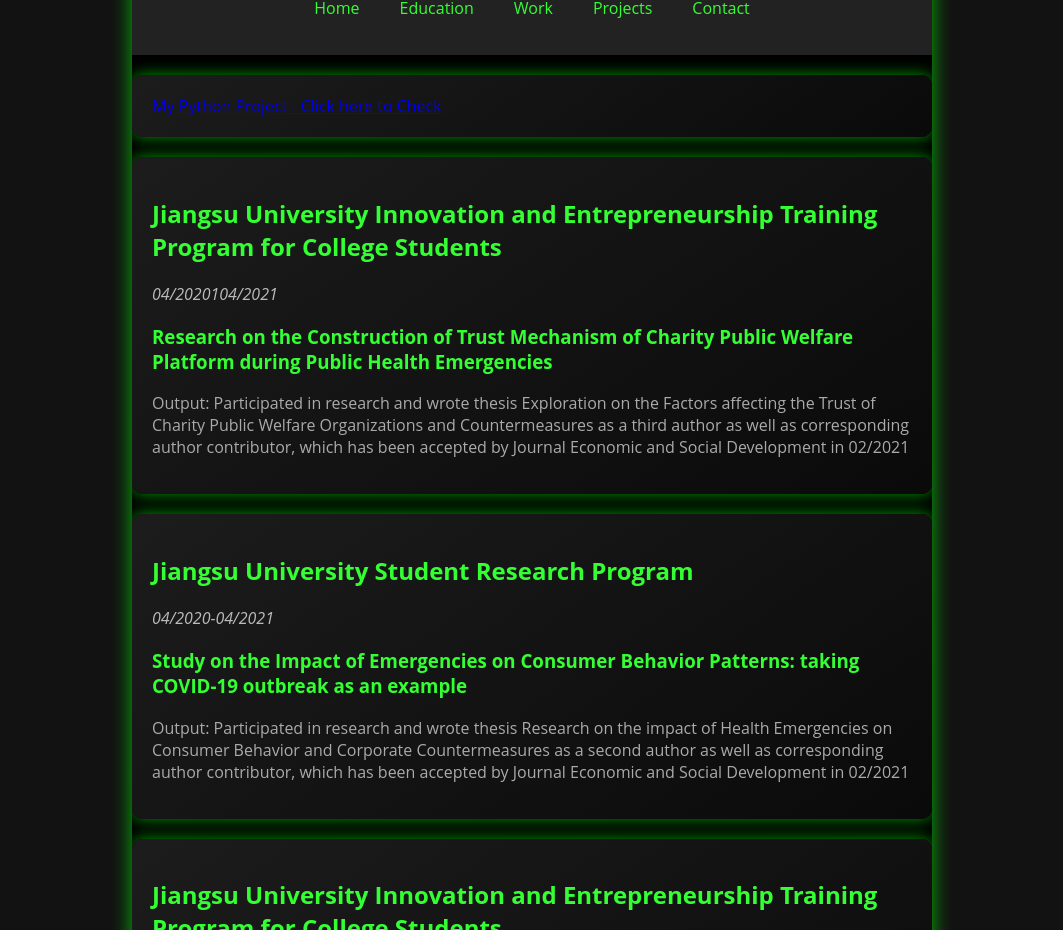
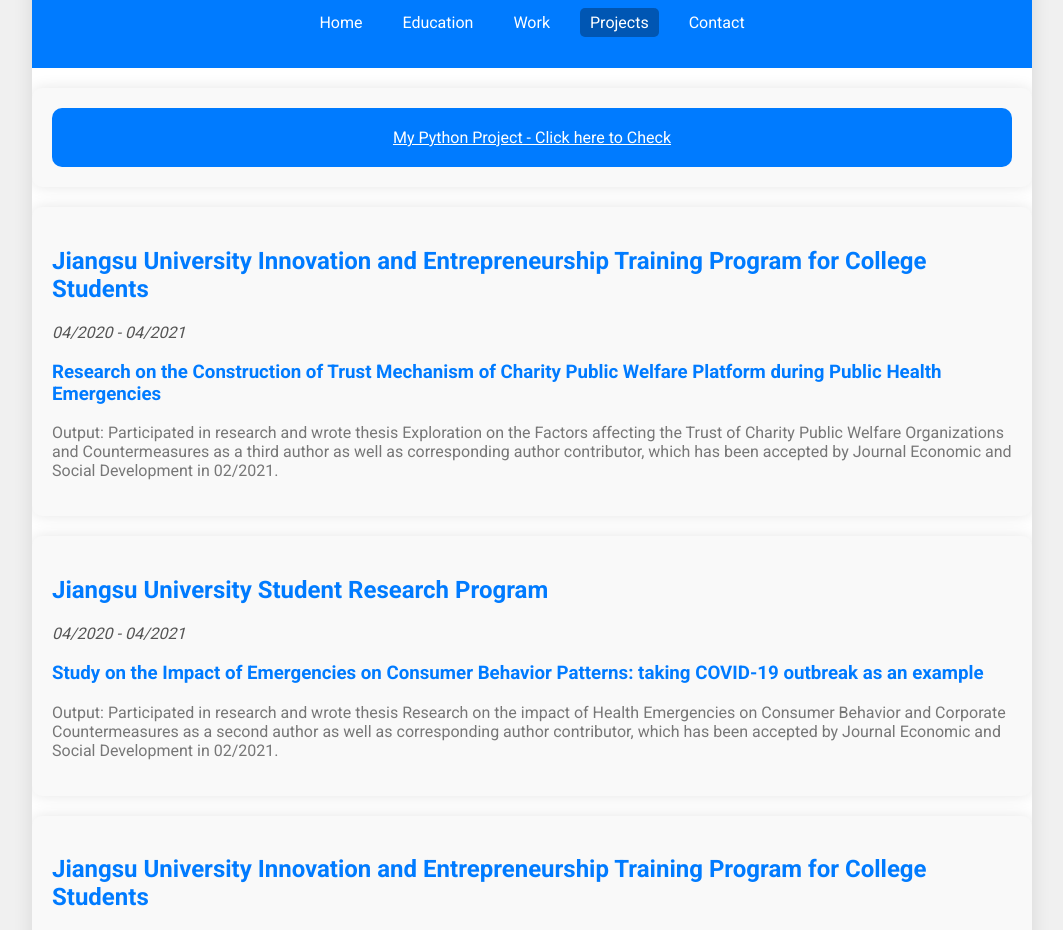
Before and after one commit to LianyuhangEvan/evan-page, a plain HTML site: page CS.html in a window 1280 px wide. Shown: the part 81-1011 px from the top of the page, without its empty margins (108-1171 px from the left). Drawn offline with Linux system fonts and the light colour scheme.

Commit message:
color and style

```diff
--- a/CS.css
+++ b/CS.css
@@ -1,26 +1,42 @@
 /* 基础样式 */
 body {
-  font-family: 'Open Sans', sans-serif;
-  background: #121212; /* 提供深色背景 */
-  color: #33ff33;
+  font-family: 'Roboto', sans-serif;
+  background: #f0f0f0;
+  color: #333;
   margin: 0;
   padding: 20px;
 }
 
 .bigbox {
-  max-width: 800px;
+  max-width: 1000px;
   margin: auto;
-  background-color: #000;
+  background-color: #ffffff;
   border-radius: 8px;
   overflow: hidden;
-  box-shadow: 0px 0px 20px rgba(0, 255, 0, 0.7);
+  box-shadow: 0px 0px 20px rgba(0, 0, 0, 0.1);
+  animation: fadeIn 1s ease-in-out;
+}
+
+@keyframes fadeIn {
+  from {
+    opacity: 0;
+  }
+  to {
+    opacity: 1;
+  }
 }
 
 .header {
-  background-color: #222;
+  background-color: #007bff;
   padding: 20px 0;
-  color: #33ff33;
+  color: #ffffff;
   text-align: center;
+}
+
+.nav-box span {
+  font-size: 1.5em;
+  margin-bottom: 10px;
+  display: inline-block;
 }
 
 .nav {
@@ -32,7 +48,7 @@ body {
 }
 
 .nav a {
-  color: #33ff33;
+  color: #ffffff;
   text-decoration: none;
   padding: 5px 10px;
   border-radius: 5px;
@@ -40,64 +56,68 @@ body {
 }
 
 .nav a:hover, .nav a.active {
-  background-color: #33ff33;
-  color: #000;
+  background-color: #0056b3;
+  color: #ffffff;
 }
 
 /* 项目经历卡片样式 */
-.myprojects .project, .Python {
-  background: linear-gradient(145deg, #1c1c1c, #0a0a0a);
+.myprojects .project {
+  background: #f9f9f9;
   padding: 20px;
   margin: 20px 0;
   border-radius: 10px;
-  box-shadow: 0px 0px 15px rgba(0, 255, 0, 0.6);
-  transition: transform 0.2s ease;
-
+  box-shadow: 0px 0px 15px rgba(0, 0, 0, 0.1);
+  transition: transform 0.2s ease, box-shadow 0.2s ease;
 }
 
-.myprojects .project:hover, .Python:hover {
+.myprojects .project:hover {
   transform: scale(1.05);
-  box-shadow: 0px 0px 25px rgba(0, 255, 0, 0.8);
+  box-shadow: 0px 0px 25px rgba(0, 0, 0, 0.2);
 }
 
-.game, .company_logo {
-  width: 100px;
-  height: auto;
-  border-radius: 50%;
-  float: left;
-  margin-right: 20px;
+.python a {
+  display: block;
+  padding: 20px;
+  background-color: #007bff;
+  color: #ffffff;
+  text-align: center;
+  border-radius: 10px;
+  transition: background-color 0.3s ease, transform 0.3s ease;
+}
+
+.python a:hover {
+  background-color: #0056b3;
+  transform: scale(1.05);
 }
 
 /* 文本样式 */
 h2, h3 {
-  color: #33ff33;
+  color: #007bff;
 }
 
 .date, .position {
   font-style: italic;
-  color: #bbb;
+  color: #555;
 }
 
 .output, .thesis-title {
-  color: #aaa;
+  color: #777;
 }
 
 footer {
   text-align: center;
   padding: 10px;
   margin-top: 20px;
-  color: #33ff33;
+  color: #555;
 }
 
 /* 媒体查询以改善响应式布局 */
 @media (max-width: 768px) {
   .nav {
-      flex-direction: column;
+    flex-direction: column;
   }
 
-  .game, .company_logo {
-      float: none;
-      display: block;
-      margin: 0 auto 20px;
+  .myprojects .project {
+    margin: 20px 0;
   }
 }
--- a/CS.html
+++ b/CS.html
@@ -5,6 +5,7 @@
     <meta name="viewport" content="width=device-width, initial-scale=1.0" />
     <title>CS</title>
     <link rel="stylesheet" href="CS.css" />
+    <link href="https://fonts.googleapis.com/css2?family=Roboto:wght@400;700&display=swap" rel="stylesheet">
   </head>
   <body>
     <div class="bigbox">
@@ -15,77 +16,48 @@
             <li><a href="index.html">Home</a></li>
             <li><a href="Education.html">Education</a></li>
             <li><a href="Work.html">Work</a></li>
-            <li><a href="CS.html">Projects</a></li>
+            <li><a href="CS.html" class="active">Projects</a></li>
             <li><a href="Contact.html">Contact</a></li>
           </ul>
         </div>
       </header>
       <div class="myprojects">
-        <div class="Python">
+        <div class="project python">
           <a href="https://github.com/PYevan/my_python_projects">
             My Python Project - Click here to Check
           </a>
         </div>
 
         <div class="project">
-          <h2>
-            Jiangsu University Innovation and Entrepreneurship Training Program
-            for College Students
-          </h2>
-          <p class="date">04/2020104/2021</p>
-          <h3>
-            Research on the Construction of Trust Mechanism of Charity Public
-            Welfare Platform during Public Health Emergencies
-          </h3>
+          <h2>Jiangsu University Innovation and Entrepreneurship Training Program for College Students</h2>
+          <p class="date">04/2020 - 04/2021</p>
+          <h3>Research on the Construction of Trust Mechanism of Charity Public Welfare Platform during Public Health Emergencies</h3>
           <p class="output">
             Output: Participated in research and wrote thesis
-            <span class="thesis-title"
-              >Exploration on the Factors affecting the Trust of Charity Public
-              Welfare Organizations and Countermeasures</span
-            >
-            as a third author as well as corresponding author contributor, which
-            has been accepted by Journal Economic and Social Development in
-            02/2021
+            <span class="thesis-title">Exploration on the Factors affecting the Trust of Charity Public Welfare Organizations and Countermeasures</span>
+            as a third author as well as corresponding author contributor, which has been accepted by Journal Economic and Social Development in 02/2021.
           </p>
         </div>
 
         <div class="project">
           <h2>Jiangsu University Student Research Program</h2>
-          <p class="date">04/2020-04/2021</p>
-          <h3>
-            Study on the Impact of Emergencies on Consumer Behavior Patterns:
-            taking COVID-19 outbreak as an example
-          </h3>
+          <p class="date">04/2020 - 04/2021</p>
+          <h3>Study on the Impact of Emergencies on Consumer Behavior Patterns: taking COVID-19 outbreak as an example</h3>
           <p class="output">
             Output: Participated in research and wrote thesis
-            <span class="thesis-title"
-              >Research on the impact of Health Emergencies on Consumer Behavior
-              and Corporate Countermeasures</span
-            >
-            as a second author as well as corresponding author contributor,
-            which has been accepted by Journal Economic and Social Development
-            in 02/2021
+            <span class="thesis-title">Research on the impact of Health Emergencies on Consumer Behavior and Corporate Countermeasures</span>
+            as a second author as well as corresponding author contributor, which has been accepted by Journal Economic and Social Development in 02/2021.
           </p>
         </div>
+
         <div class="project">
-          <h2>
-            Jiangsu University Innovation and Entrepreneurship Training Program
-            for College Students
-          </h2>
-          <p class="date">04/2019-04/2020</p>
-          <h3>
-            Research on Reciprocal Cooperation Mechanism for Deep Integration of
-            Industry-University-Research in Collaborative Innovation in Jiangsu
-          </h3>
+          <h2>Jiangsu University Innovation and Entrepreneurship Training Program for College Students</h2>
+          <p class="date">04/2019 - 04/2020</p>
+          <h3>Research on Reciprocal Cooperation Mechanism for Deep Integration of Industry-University-Research in Collaborative Innovation in Jiangsu</h3>
           <p class="output">
             Output: Participated in research and wrote thesis
-            <span class="thesis-title"
-              >Research on Countermeasures to Promote the Development of
-              Collaborative Innovation and Integration of
-              Industry-University-Research</span
-            >
-            as a first author, which has been accepted by Journal Value
-            Engineering in 02/2020
+            <span class="thesis-title">Research on Countermeasures to Promote the Development of Collaborative Innovation and Integration of Industry-University-Research</span>
+            as a first author, which has been accepted by Journal Value Engineering in 02/2020.
           </p>
         </div>
       </div>
```
